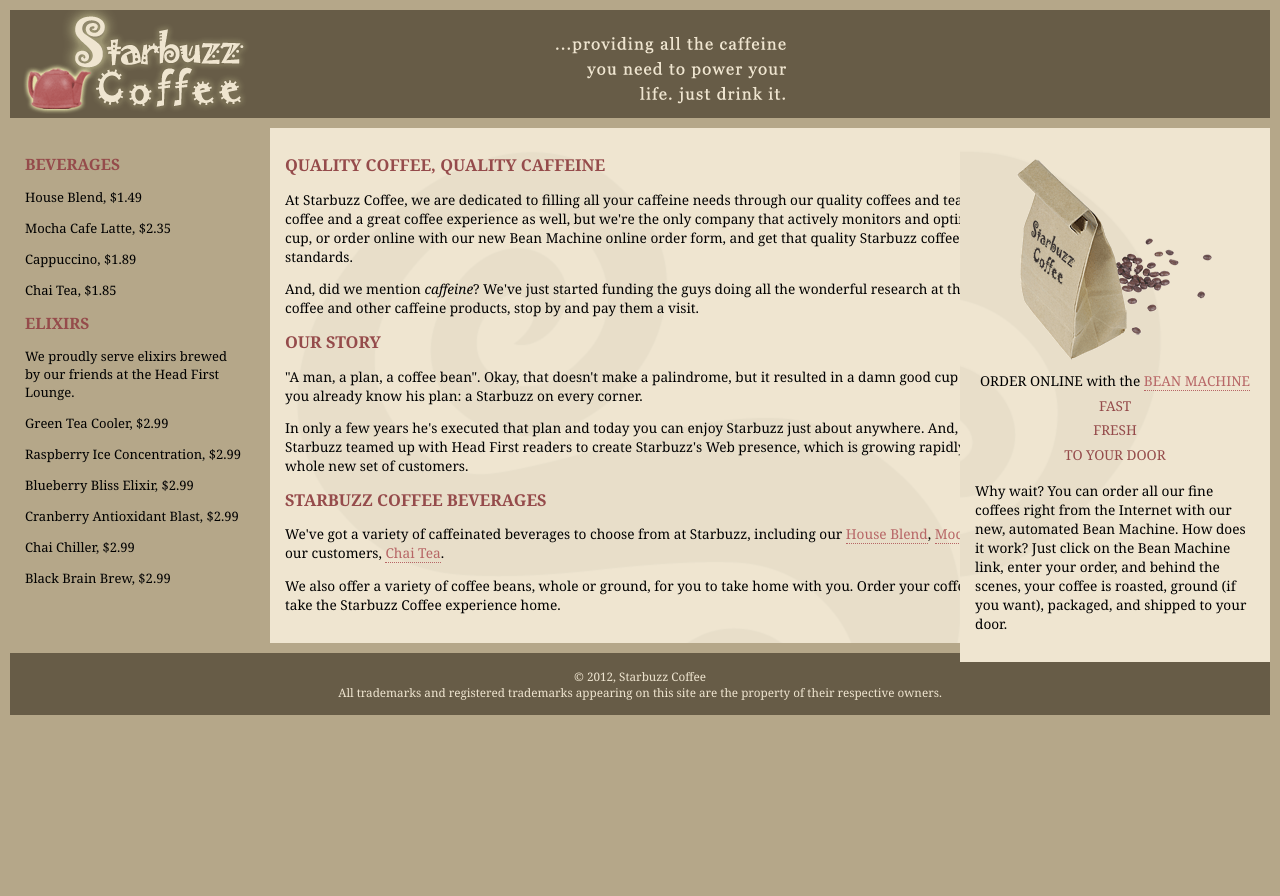
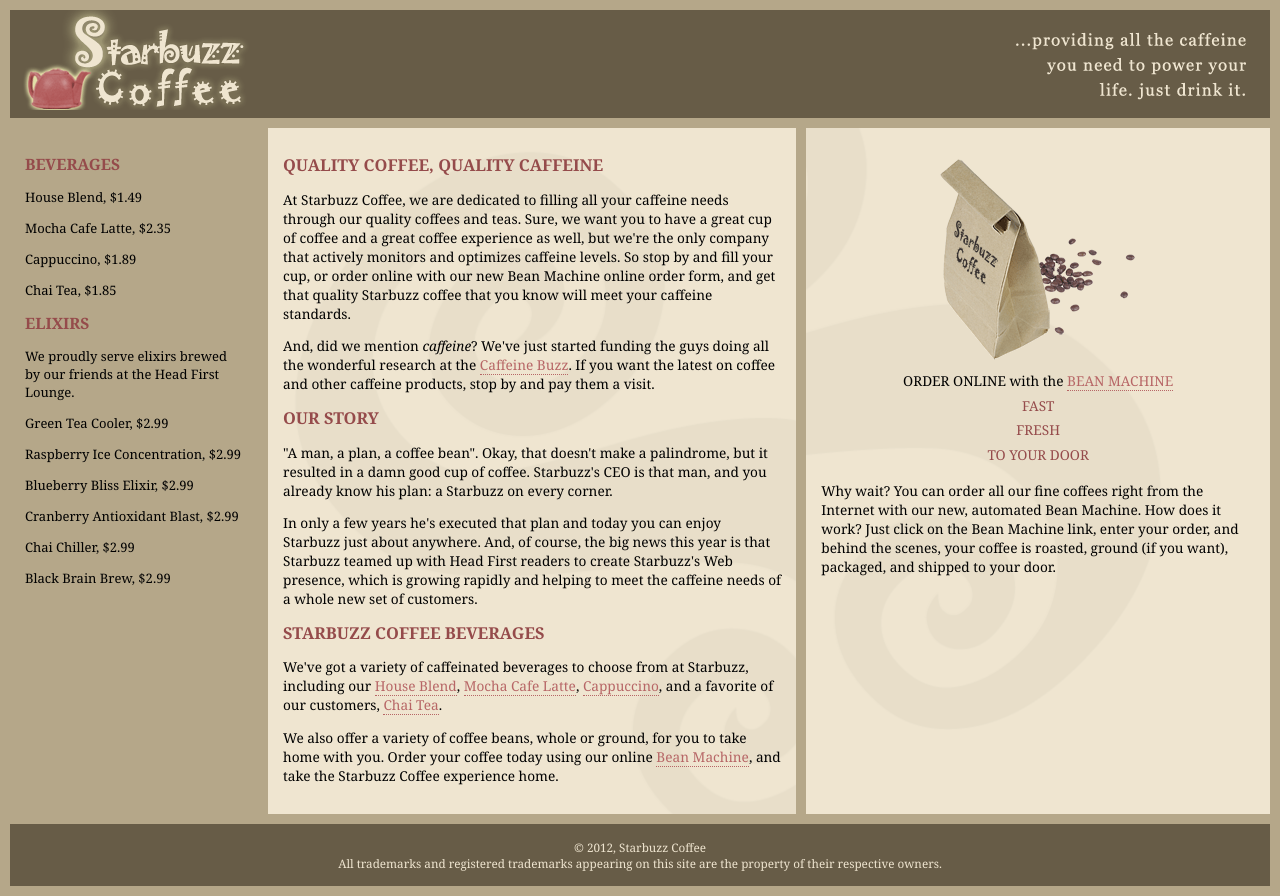
Before and after one commit to liangyan456/starbuzz, a plain HTML site: page index.html in a window 1280 px wide. Before the commit the page ends 800 px from the top, so only its background shows below. Drawn offline with Linux system fonts and the light colour scheme.

Commit message:
咖啡豆终结篇2

```diff
--- a/index.html
+++ b/index.html
@@ -9,32 +9,9 @@
   <body>
 
     <div id="header">
-      <img src="images/header.gif" alt="Starbuzz Coffee header image">
-
+      <div class="headerImageLeft"></div>
+      <div class="headerImageRight"></div>
     </div>
-    <div id="sidebar">
-      <p class="beanheading">
-        <img src="images/bag.gif" alt="Bean Machine bag">
-        <br>
-        ORDER ONLINE
-        with the
-        <a href="form.html">BEAN MACHINE</a>
-        <br>
-        <span class="slogan">
-            FAST <br>
-            FRESH <br>
-            TO YOUR DOOR <br>
-        </span>
-      </p>
-      <p>
-        Why wait?  You can order all our fine coffees right from the Internet with our new,
-        automated Bean Machine.  How does it work?  Just click on the Bean Machine link,
-        enter your order, and behind the scenes, your coffee is roasted, ground
-        (if you want), packaged, and shipped to your door.
-      </p>
-    </div>
-
-
       <div id="tableContainer">
           <div id="tableRow">
               <div id="drinks">
@@ -55,6 +32,7 @@
                     <p>Chai Chiller, $2.99</p>
                     <p>Black Brain Brew, $2.99</p>
        </div>
+
     <div id="main">
       <h1>QUALITY COFFEE, QUALITY CAFFEINE</h1>
       <p>
@@ -101,9 +79,29 @@
         the Starbuzz Coffee experience home.
       </p>
     </div>
+    <div id="sidebar">
+        <p class="beanheading">
+          <img src="images/bag.gif" alt="Bean Machine bag">
+          <br>
+          ORDER ONLINE
+          with the
+          <a href="form.html">BEAN MACHINE</a>
+          <br>
+          <span class="slogan">
+              FAST <br>
+              FRESH <br>
+              TO YOUR DOOR <br>
+          </span>
+        </p>
+        <p>
+          Why wait?  You can order all our fine coffees right from the Internet with our new,
+          automated Bean Machine.  How does it work?  Just click on the Bean Machine link,
+          enter your order, and behind the scenes, your coffee is roasted, ground
+          (if you want), packaged, and shipped to your door.
+        </p>
       </div>
     </div>
-
+    </div>
 
     <div id="footer">
       &copy; 2012, Starbuzz Coffee
--- a/starbuzz.css
+++ b/starbuzz.css
@@ -25,12 +25,7 @@ body {
   background:       #efe5d0 url(images/background.gif) bottom right;
   font-size:        105%;
   padding:          15px;
-  margin: 0px 10px 10px 10px;
-  position: absolute;
-  top: 128px;
-  right: 0px;
-  width: 280px;
-
+  vertical-align: top;
 
 }
 
@@ -104,3 +99,22 @@ div#tableRow {
   padding: 15px;
   vertical-align: top;
 }
+
+.headerImageLeft{
+  float: left;
+  background-image:   url(images/header.gif);
+  width: 400px;
+  height: 100px;
+}
+.headerImageRight{
+  float: right;
+  background-image:   url(images/header.gif);
+  width: 400px;
+  height: 100px;
+  background-position: -400px,0px;
+}
+#award{
+  position: absolute;
+  top: 30px;
+  left: 365px;
+}
```
Lines whose indentation alone changed are shown as unchanged.
